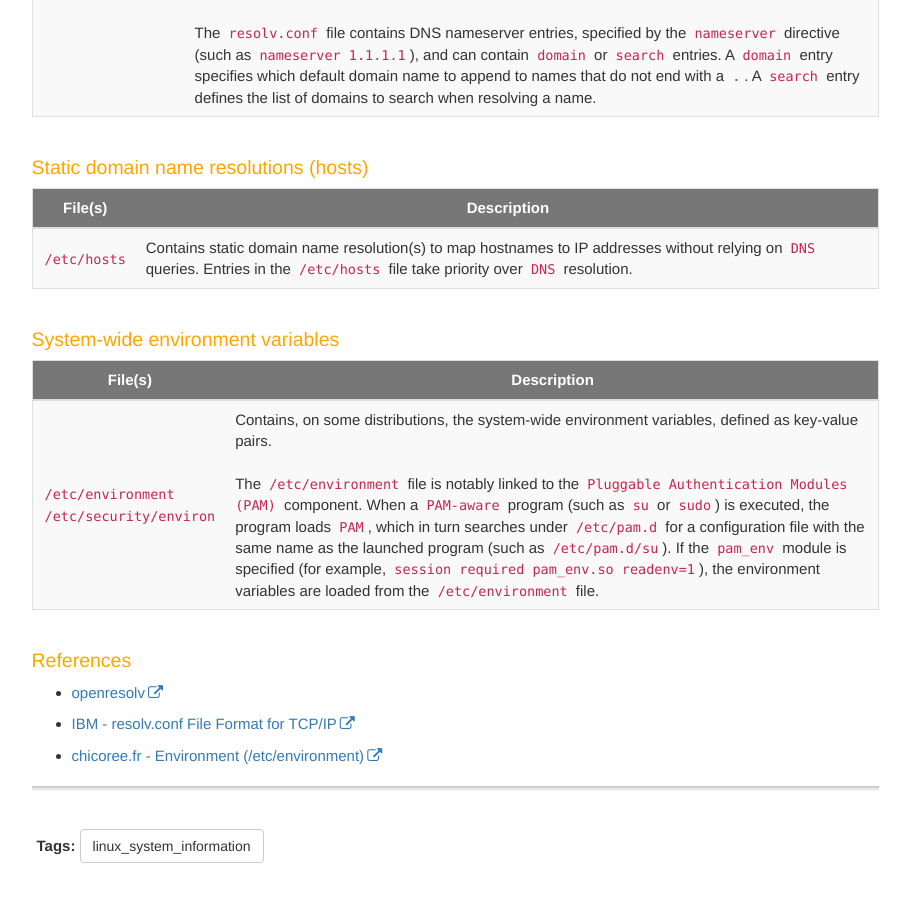
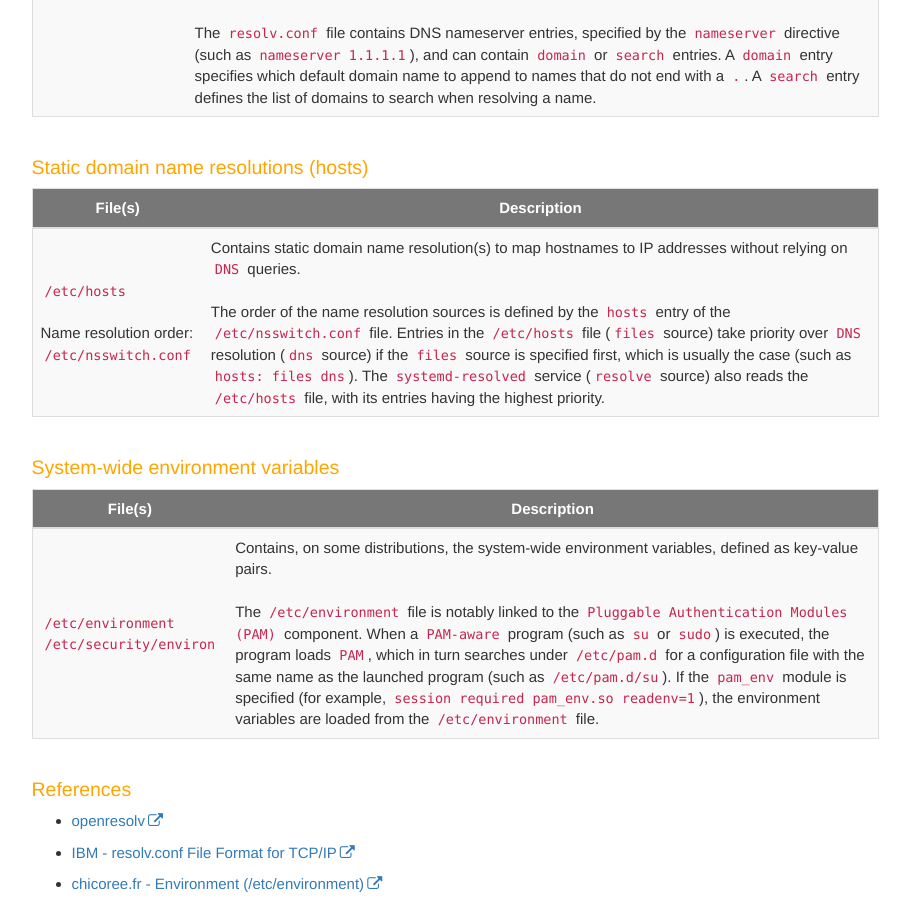
Before and after one commit to Qazeer/artefacts.help, a Jekyll site: the page built from pages/linux/basic_information.md, in a window 1280 px wide and 900 px high, scrolled down 1722 px. Shown: the whole window, without its empty margins (331-1241 px from the left). Built offline with Jekyll 4.4.1, drawn with Linux system fonts in a browser that asks for light colours; comment, search, counter and statistics services are not loaded.

Commit message:
[Artefact] Linux basic information - /etc/hosts priority depends on nsswitch.conf

```diff
--- a/pages/linux/basic_information.md
+++ b/pages/linux/basic_information.md
@@ -1,7 +1,7 @@
 ---
 title: Basic system information
 summary: 'A variety of information about the local system is stored as text files: computer hostname, system timezone, mounted filesystems, DNS nameservers, etc.'
-keywords: etc, hostname, timezone, localtime, adjtime, fstab, DNS, nameservers, resolv.conf, openresolv, systemd-resolved, hosts, environment
+keywords: etc, hostname, timezone, localtime, adjtime, fstab, DNS, nameservers, resolv.conf, openresolv, systemd-resolved, hosts, nsswitch.conf, environment
 tags:
   - linux_system_information
 default_location: '/etc/hostname\n /etc/localtime\n /etc/timezone\n /etc/fstab\n /etc/resolv.conf\n /etc/hosts\n /etc/environment'
@@ -39,7 +39,7 @@ folder: linux
 
 | File(s) | Description |
 |---------|-------------|
-| `/etc/hosts` | Contains static domain name resolution(s) to map hostnames to IP addresses without relying on `DNS` queries. Entries in the `/etc/hosts` file take priority over `DNS` resolution. |
+| `/etc/hosts` <br><br> Name resolution order: <br> `/etc/nsswitch.conf` | Contains static domain name resolution(s) to map hostnames to IP addresses without relying on `DNS` queries. <br><br> The order of the name resolution sources is defined by the `hosts` entry of the `/etc/nsswitch.conf` file. Entries in the `/etc/hosts` file (`files` source) take priority over `DNS` resolution (`dns` source) if the `files` source is specified first, which is usually the case (such as `hosts: files dns`). The `systemd-resolved` service (`resolve` source) also reads the `/etc/hosts` file, with its entries having the highest priority. |
 
 ### System-wide environment variables
 
```
